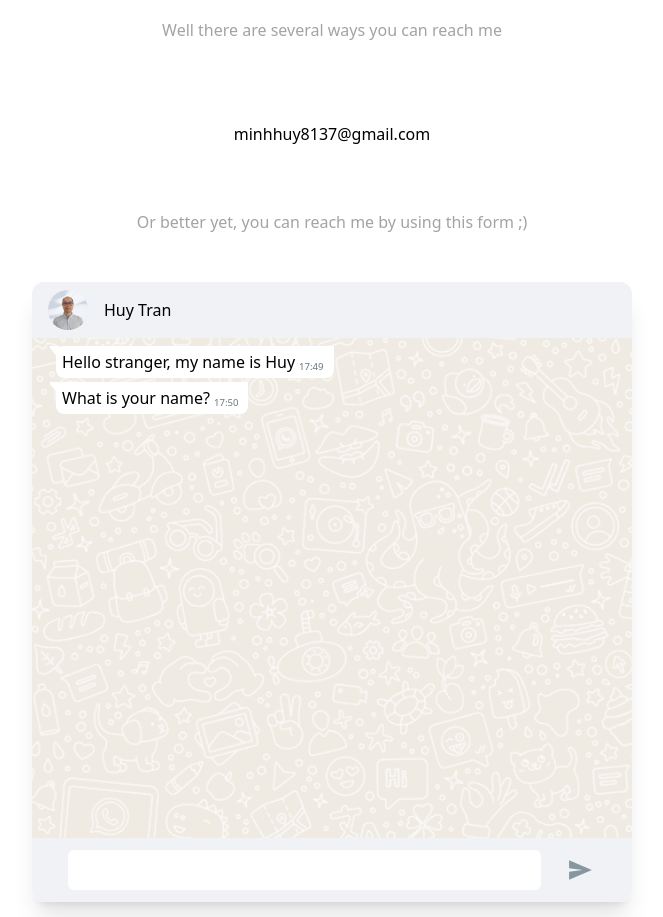
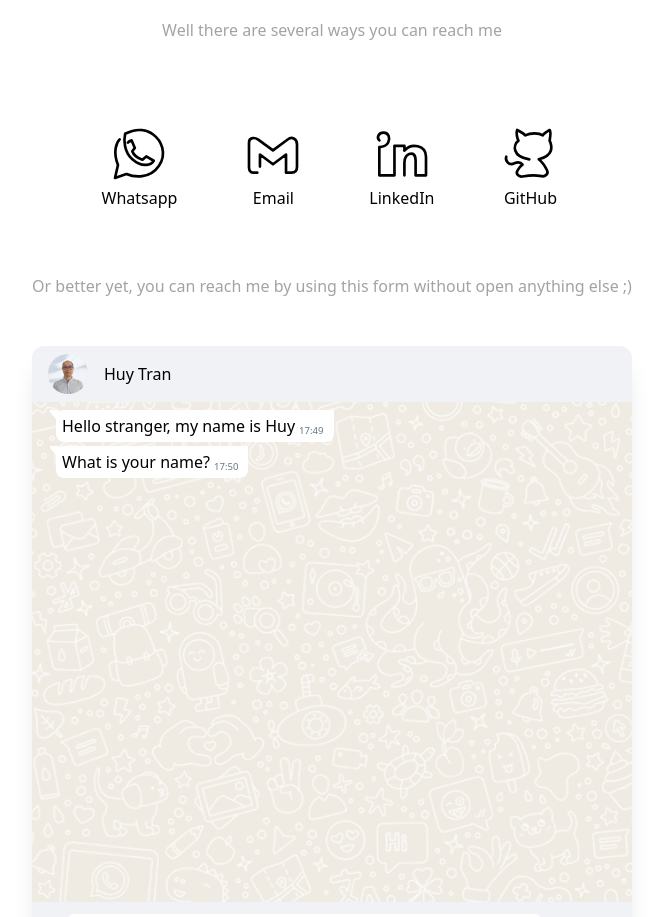
Before and after one commit to tranmani/portfolio, a Next.js app: page / in a window 1280 px wide. Shown: the part 4520-5437 px from the top of the page, without its empty margins (308-971 px from the left). Built offline with nearby package versions, Linux system fonts and the light colour scheme.

Commit message:
added contact icons

```diff
--- a/components/Sections/Contact.tsx
+++ b/components/Sections/Contact.tsx
@@ -1,9 +1,14 @@
+import GithubIcon from "../shared/icons/GithubIcon";
+import GmailIcon from "../shared/icons/GmailIcon";
+import LinkedInIcon from "../shared/icons/LinkedInIcon";
 import MailIcon from "../shared/icons/MailIcon";
+import WhatsappIcon from "../shared/icons/WhatsappIcon";
 import ChatWindow from "./Chat/ChatWindow";
+import Link from "next/link";
 
 const Contact: React.FC = () => {
   return (
-    <section className="mb-24 w-full max-w-[85vw] md:max-w-[1200px] md:px-12" id="contact">
+    <section className="mb-4 w-full max-w-[85vw] sm:mb-24 md:max-w-[1200px] md:px-12" id="contact">
       <div className="flex flex-col items-center justify-center">
         <div className="">
           <MailIcon />
@@ -15,11 +20,38 @@ const Contact: React.FC = () => {
         </div>
 
         <div className="mb-16">
-          <div className="flex flex-col items-center gap-16">minhhuy8137@gmail.com</div>
+          <div className="flex flex-wrap items-center justify-center gap-16">
+            <Link href="https://wa.me/+31651446211" target="_blank" className="flex flex-col items-center">
+              <WhatsappIcon className="cursor-pointer transition-all ease-linear hover:text-[rgb(0,168,89)] hover:drop-shadow-[0_0px_15px_rgba(0,168,89,0.75)] hover:dark:drop-shadow-[0_0px_15px_rgba(0,168,89,0.45)]" />
+              <p>Whatsapp</p>
+            </Link>
+            <Link
+              href="mailto:minhhuy8137@gmail.com?subject=We%20have%20something%20cool%20to%20tell%20you..."
+              target="_blank"
+              className="flex flex-col items-center"
+            >
+              <GmailIcon className="cursor-pointer transition-all ease-linear hover:text-[rgb(223,76,64)] hover:drop-shadow-[0_0px_15px_rgba(223,76,64,0.75)] hover:dark:drop-shadow-[0_0px_15px_rgba(223,76,64,0.45)]" />
+              <p>Email</p>
+            </Link>
+            <Link
+              href="https://www.linkedin.com/in/minh-huy-tran/"
+              target="_blank"
+              className="flex flex-col items-center"
+            >
+              <LinkedInIcon className="cursor-pointer transition-all ease-linear hover:text-[rgb(0,119,183)] hover:drop-shadow-[0_0px_15px_rgba(0,119,183,0.75)] hover:dark:drop-shadow-[0_0px_15px_rgba(0,119,183,0.45)]" />
+              <p>LinkedIn</p>
+            </Link>
+            <Link href="https://github.com/tranmani" target="_blank" className="flex flex-col items-center">
+              <GithubIcon className="cursor-pointer transition-all ease-linear hover:text-[rgb(218,213,142)] hover:drop-shadow-[0_0px_15px_rgba(218,213,142,0.75)] hover:dark:drop-shadow-[0_0px_15px_rgba(218,213,142,0.45)]" />
+              <p>GitHub</p>
+            </Link>
+          </div>
         </div>
 
         <div className="mb-12 text-center">
-          <p className="text-neutral-400">Or better yet, you can reach me by using this form ;)</p>
+          <p className="text-neutral-400">
+            Or better yet, you can reach me by using this form without open anything else ;)
+          </p>
         </div>
         <ChatWindow />
       </div>
--- a/components/Sections/Technologies.tsx
+++ b/components/Sections/Technologies.tsx
@@ -18,7 +18,7 @@ const Technologies: React.FC = () => {
     return 100;
   };
 
-  const wraperVariants = {
+  const wrapperVariants = {
     hover: {
       scale: 1.1,
     },
@@ -66,7 +66,7 @@ const Technologies: React.FC = () => {
                 initial="initial"
                 whileInView="whileInView"
                 whileHover="hover"
-                variants={wraperVariants}
+                variants={wrapperVariants}
                 transition={{
                   ease: "easeOut",
                   duration: 0.3,
--- /dev/null
+++ b/components/shared/icons/GithubIcon.tsx
@@ -0,0 +1,28 @@
+interface IProps {
+  className?: string;
+}
+
+const GithubIcon: React.FC<IProps> = ({ className }) => {
+  return (
+    <div className={className}>
+      <svg
+        aria-hidden="true"
+        className="h-16 w-16 stroke-black dark:stroke-white"
+        fill="none"
+        width={480}
+        height={480}
+        viewBox="0 0 24 24"
+        xmlns="http://www.w3.org/2000/svg"
+      >
+        <path
+          d="M11.7444 14C5.13962 13 5.64768 8.5 7.67987 7C7.27882 6.39155 6.66375 4 7.1718 3.00001C8.18792 3.5 9.55173 4.23944 10.2202 5C12.2524 4 15.3007 4 16.8249 5C17.226 4.18873 18.6968 3.42254 19.3652 3C19.9668 3.60845 19.5323 5.98592 19.3652 7C20.3678 9.19718 20.8894 12.5 15.3007 14C16.1273 14.6688 17.4571 16.2652 18.3819 18.0893C19.0373 19.3821 17.7844 20.5701 16.3571 20.3176C15.3606 20.1413 14.2545 20 13.2685 20C12.0745 20 10.494 20.2071 9.12617 20.4329C7.71155 20.6663 6.56735 19.4472 7.29296 18.2106C7.81974 17.3128 8.48393 16.4725 9.20408 16C8.95342 15.662 7.9605 14.6887 6.15574 15.5C3.89979 16.5141 2.60607 14.2676 3.10739 13"
+          stroke="currentColor"
+          stroke-linecap="round"
+          stroke-linejoin="round"
+        />
+      </svg>
+    </div>
+  );
+};
+
+export default GithubIcon;
--- /dev/null
+++ b/components/shared/icons/GmailIcon.tsx
@@ -0,0 +1,28 @@
+interface IProps {
+  className?: string;
+}
+
+const GmailIcon: React.FC<IProps> = ({ className }) => {
+  return (
+    <div className={className}>
+      <svg
+        aria-hidden="true"
+        className="h-16 w-16 stroke-black dark:stroke-white"
+        fill="none"
+        width={480}
+        height={480}
+        viewBox="0 0 24 24"
+        xmlns="http://www.w3.org/2000/svg"
+      >
+        <path
+          d="M6.11098 18.9943H4.78839C4.19226 19.0474 3 18.7528 3 17.1491C3 15.5454 3 9.96574 3 7.74088C3 5.51602 5.29936 5.75901 6.46066 6.62465L11.9883 10.6567L17.6323 6.48797C18.9793 5.41731 21 6.16905 21 8.44707C21 11.8185 21 15.395 21 16.7618C21 17.6502 20.7631 18.9943 18.9793 18.9943H16.889V12.2058L11.9883 15.8506L7.11098 12.2058V16.7186"
+          stroke="currentColor"
+          stroke-linecap="round"
+          stroke-linejoin="round"
+        />
+      </svg>
+    </div>
+  );
+};
+
+export default GmailIcon;
--- /dev/null
+++ b/components/shared/icons/LinkedInIcon.tsx
@@ -0,0 +1,28 @@
+interface IProps {
+  className?: string;
+}
+
+const LinkedInIcon: React.FC<IProps> = ({ className }) => {
+  return (
+    <div className={className}>
+      <svg
+        aria-hidden="true"
+        className="h-16 w-16 stroke-black dark:stroke-white"
+        fill="none"
+        width={480}
+        height={480}
+        viewBox="0 0 24 24"
+        xmlns="http://www.w3.org/2000/svg"
+      >
+        <path
+          d="M3.50143 6.90595C2.37528 5.7193 3.24155 3.95978 5.14733 4.0007C7.05312 4.04162 7.61619 6.12849 6.83655 7.68341C6.21284 8.92734 4.35326 9.34744 3.50143 9.402V20H9.17547V8.95189H12.9004V10.7523C15.4993 7.68341 21 8.62454 21 13.0029V20H17.1019V14.5169C17.1019 12.0208 15.9757 11.5093 14.698 12.0208C13.4202 12.5323 12.9004 13.453 12.9004 15.3352C12.9004 17.5612 12.9004 19.3726 12.9004 20"
+          stroke="currentColor"
+          stroke-linecap="round"
+          stroke-linejoin="round"
+        />
+      </svg>
+    </div>
+  );
+};
+
+export default LinkedInIcon;
--- /dev/null
+++ b/components/shared/icons/WhatsappIcon.tsx
@@ -0,0 +1,28 @@
+interface IProps {
+  className?: string;
+}
+
+const WhatsappIcon: React.FC<IProps> = ({ className }) => {
+  return (
+    <div className={className}>
+      <svg
+        aria-hidden="true"
+        className="h-16 w-16 stroke-black dark:stroke-white"
+        fill="none"
+        width={480}
+        height={480}
+        viewBox="0 0 24 24"
+        xmlns="http://www.w3.org/2000/svg"
+      >
+        <path
+          d="M4.75185 6.52361C3.68367 7.53066 2.06003 10.8623 4.11094 16.1326L3 21L7.27274 19.4894C10.1782 20.7482 16.1173 21.4616 19.4928 16.4263C22.6538 11.7108 20.3155 6.90123 17.3137 4.67733C15.2537 3.15123 11.5198 1.94151 6.80273 4.42557C6.34698 6.46765 6.2131 11.0637 9.49456 13.9506C13.5964 17.5592 16.8437 15.7969 17.5273 14.5381L14.7073 12.9016L13.2973 14.1604C12.2576 13.7968 10.0415 12.6498 9.49456 10.9714L10.4346 9.7126L9.23819 6.90124C8.9391 6.98516 8.2341 7.26629 7.80683 7.71947"
+          stroke="currentColor"
+          stroke-linecap="round"
+          stroke-linejoin="round"
+        />
+      </svg>
+    </div>
+  );
+};
+
+export default WhatsappIcon;
```
